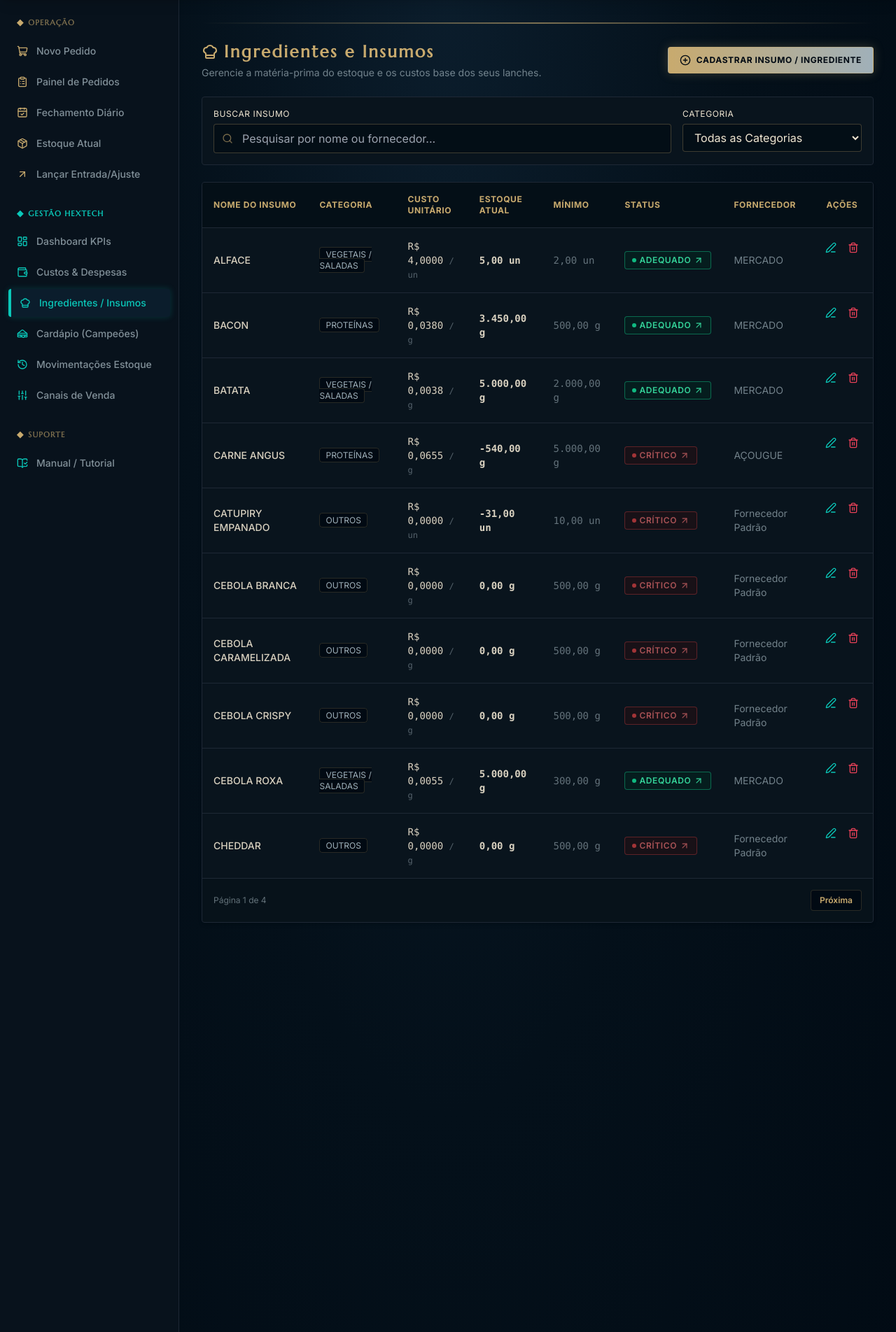
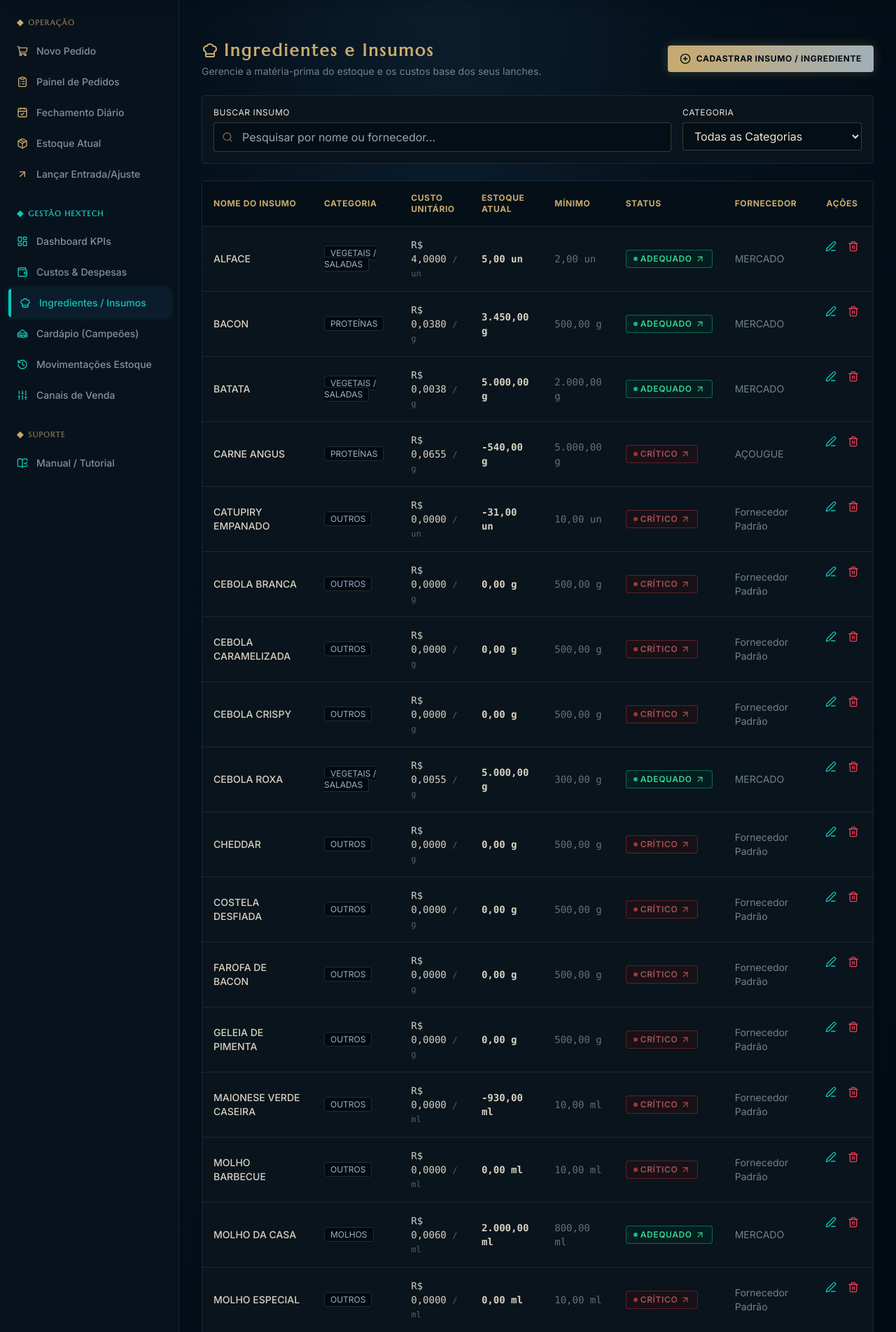
Before and after one commit to ushergui/loburger, a Django app: page /produtos/ingredientes/ in a window 1280 px wide. Shown: the part 65-1969 px from the top of the page at 70% size. Run offline with Django 5.2, Linux system fonts and the light colour scheme; a user stored in the database is signed in; data comes from the database, SQL or seed files in the repository; some libraries are stand-ins or nearby versions.

Commit message:
fix: corrige exibicao de ingredientes, scroll do layout e calculo do lucro liquido
- produtos/views.py: aumenta paginacao de ingredientes para 50 por pagina
  garantindo que todos os cadastros aparecam sem paginar

- templates/base.html: remove overflow-hidden do body que bloqueava
  o scroll da area principal em todas as telas

- templates/produtos/ingredientes_lista.html: remove overflow-hidden do
  container da tabela que cortava as linhas fora do viewport

- templates/estoque/historico.html: mesmo fix de overflow-hidden no
  container da tabela de historico de movimentacoes

- vendas/models.py: corrige recalcular_valores_financeiros() para deduzir
  custo_ingredientes (CMV) no lucro_liquido por pedido. Antes o lucro nao
  descontava o custo dos insumos, causando numeros inflados.

- relatorios/views.py: corrige dashboard para nao dupla-contar o custo
  de insumos. Despesas de categoria FORNECEDORES sao excluidas da
  subtracao do lucro pois o CMV ja esta embutido no lucro_liquido
  de cada pedido. Historico de 15 pedidos recalculado.

```diff
--- a/produtos/views.py
+++ b/produtos/views.py
@@ -28,7 +28,7 @@ def ingrediente_listar(request):
     if categoria:
         ingredientes = ingredientes.filter(categoria=categoria)
 
-    paginator = Paginator(ingredientes, 10)
+    paginator = Paginator(ingredientes, 50)
     page_number = request.GET.get('page', 1)
     page_obj = paginator.get_page(page_number)
 
--- a/relatorios/views.py
+++ b/relatorios/views.py
@@ -190,14 +190,23 @@ def dashboard(request):
     taxas_cartao = kpis['taxas_pgto_totais'] or Decimal('0.00')
     custo = kpis['custo_insumos'] or Decimal('0.00')
 
-    # 3. Calcular custos e lucro líquido deduzindo as despesas lançadas no período
+    # 3. Calcular lucro líquido deduzindo as despesas de overhead (fixas/variáveis) lançadas no período
+    # IMPORTANTE: despesas de categoria FORNECEDORES são excluídas pois o CMV já está
+    # embutido no lucro_liquido de cada pedido (custo_ingredientes deduzido na venda).
+    # Incluir FORNECEDORES aqui causaria dupla contagem do custo dos insumos.
+    soma_despesas_overhead = Despesa.objects.filter(
+        data_pagamento__range=(data_inicio.date(), data_fim.date())
+    ).exclude(categoria='FORNECEDORES').aggregate(total=Sum('valor'))['total'] or Decimal('0.00')
+
+    # Para exibição no KPI de Custo Total: inclui todas as despesas (fornecedores + overhead)
     soma_despesas = Despesa.objects.filter(
         data_pagamento__range=(data_inicio.date(), data_fim.date())
     ).aggregate(total=Sum('valor'))['total'] or Decimal('0.00')
 
     custo_total_kpi = taxas + taxas_cartao + soma_despesas
     lucro_pedidos = kpis['lucro_liquido_total'] or Decimal('0.00')
-    lucro = lucro_pedidos - soma_despesas
+    # Lucro real = lucro dos pedidos (já com CMV deduzido) - despesas de overhead do período
+    lucro = lucro_pedidos - soma_despesas_overhead
 
     ticket = (faturamento / num_pedidos) if num_pedidos > 0 else Decimal('0.00')
 
--- a/templates/base.html
+++ b/templates/base.html
@@ -80,7 +80,7 @@
     </style>
     {% block extra_head %}{% endblock %}
 </head>
-<body class="h-full flex flex-col overflow-hidden" x-data="{ mobileSidebarOpen: false }">
+<body class="h-full flex flex-col" x-data="{ mobileSidebarOpen: false }">
 
     <!-- Top navigation bar (Estilo LoL Client TopBar) -->
     <header class="bg-hex_dark_bg/95 border-b border-hex_gold/30 px-4 py-3 flex items-center justify-between z-20 shadow-lg backdrop-blur-sm">
@@ -122,7 +122,7 @@
         </div>
     </header>
 
-    <div class="flex-1 flex overflow-hidden min-h-0">
+    <div class="flex-1 flex min-h-0 overflow-hidden">
 
         <!-- Sidebar Navigation (Estilo Painel Lateral LoL Client) -->
         {% if user.is_authenticated %}
--- a/templates/estoque/historico.html
+++ b/templates/estoque/historico.html
@@ -53,7 +53,7 @@
 </div>
 
 <!-- Tabela de Auditoria -->
-<div id="tabela-historico" class="bg-hex_dark_card border border-hex_dark_border rounded shadow-md overflow-hidden">
+<div id="tabela-historico" class="bg-hex_dark_card border border-hex_dark_border rounded shadow-md">
     {% include "estoque/partials/historico_tabela.html" %}
 </div>
 {% endblock %}
--- a/templates/produtos/ingredientes_lista.html
+++ b/templates/produtos/ingredientes_lista.html
@@ -60,7 +60,7 @@
 </div>
 
 <!-- Tabela de Conteúdo com ID para atualização do HTMX -->
-<div id="tabela-ingredientes" class="bg-hex_dark_card border border-hex_dark_border rounded shadow-md overflow-hidden">
+<div id="tabela-ingredientes" class="bg-hex_dark_card border border-hex_dark_border rounded shadow-md">
     {% include "produtos/partials/ingredientes_tabela.html" %}
 </div>
 {% endblock %}
```
Also changed, not shown: vendas/models.py (+7 -4 lines).
